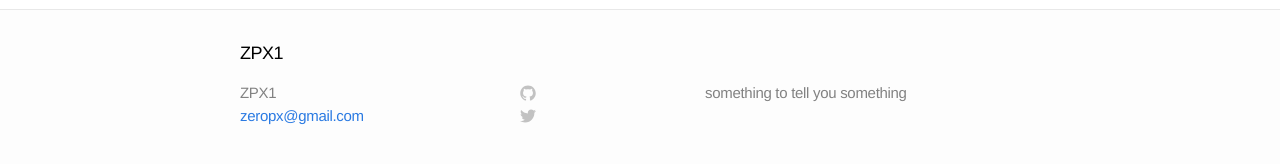
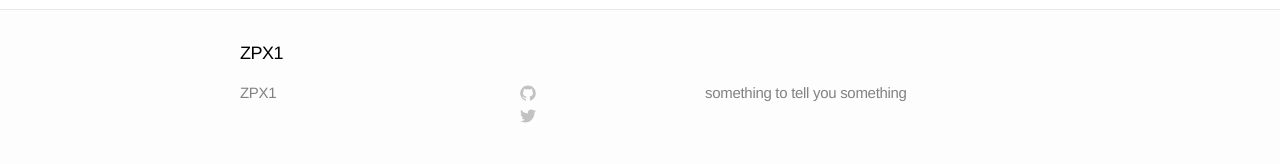
Before and after one commit to zeropx/zeropx.github.io, a Jekyll site: the page built from about.md, in a window 1280 px wide. Shown: the part 361-525 px from the top of the page. Built offline with Jekyll 4.4.1, drawn with Linux system fonts in a browser that asks for light colours.

Commit message:
removed my email from footer

```diff
--- a/_includes/footer.html
+++ b/_includes/footer.html
@@ -7,7 +7,6 @@
     <div class="footer-col-1 column">
       <ul>
         <li>{{ site.title }}</li>
-        <li><a href="mailto:{{ site.email }}">{{ site.email }}</a></li>
       </ul>
     </div>
 
@@ -29,7 +28,6 @@
                 c0,0.208,0.14,0.449,0.534,0.373c3.081-1.028,5.302-3.935,5.302-7.362C15.76,3.906,12.285,0.431,7.999,0.431z"/>
               </svg>
             </span>
-            <span class="username">{{ site.username }}</span>
           </a>
         </li>
         <li>
```
